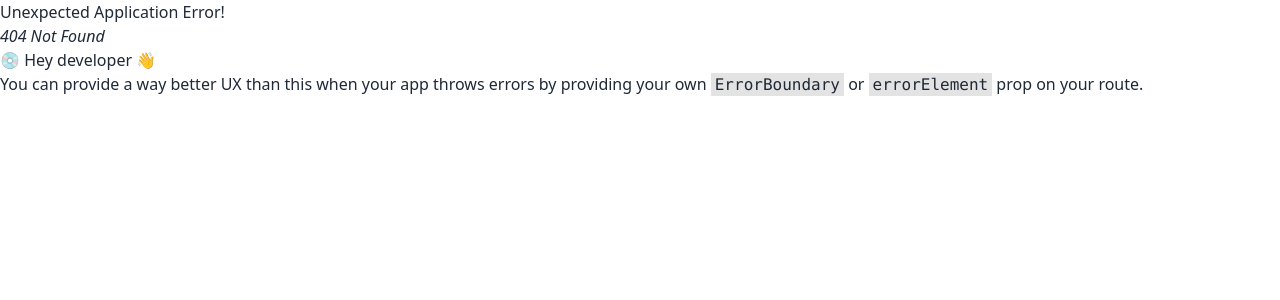
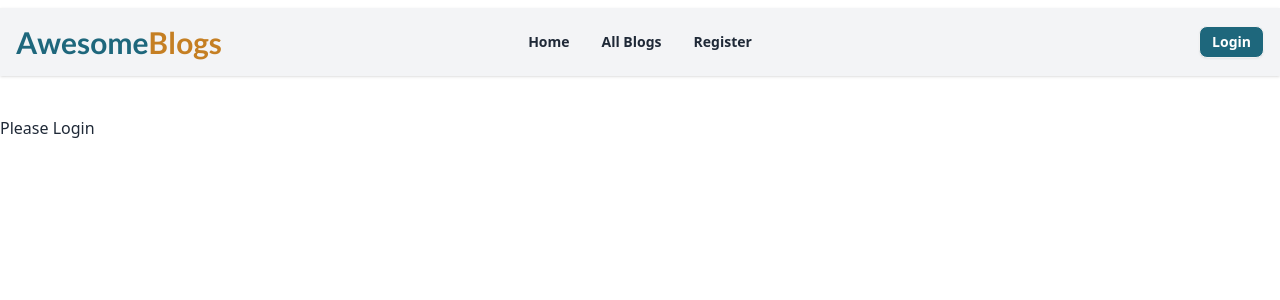
Before and after one commit to ahsan200t/AwesomeBlog-A11-Client, a React (Vite) app: page /login in a window 1280 px wide. Before the commit this address had no page. Shown: the top 300 px of the page. Built offline with nearby package versions, Linux system fonts and the light colour scheme; no server answers.

Commit message:
Navbar complete

```diff
--- /dev/null
+++ b/src/components/Navbar.jsx
@@ -0,0 +1,184 @@
+import { useContext } from "react";
+import { AuthContext } from "../provider/AuthProvider";
+import { Link, NavLink } from "react-router-dom";
+
+const Navbar = () => {
+  const { user,logOut } = useContext(AuthContext);
+
+  const navLinks = (
+    <>
+      <li>
+        <NavLink
+          to="/"
+          className={({ isActive, isPending }) =>
+            isPending
+              ? "pending"
+              : isActive
+              ? "text-[#1E677C] border border-[#C57F23] font-bold font-lato bg-gray-300"
+              : "font-semibold"
+          }
+        >
+          Home
+        </NavLink>
+      </li>
+      <li>
+        <NavLink
+          to="/all blogs"
+          className={({ isActive, isPending }) =>
+            isPending
+              ? "pending"
+              : isActive
+              ? "text-[#1E677C] border border-[#C57F23] font-bold font-lato bg-gray-300"
+              : "font-semibold"
+          }
+        >
+         All Blogs
+        </NavLink>
+      </li>
+      {user && (
+        <li>
+          <NavLink
+            to="/add page"
+            className={({ isActive, isPending }) =>
+              isPending
+                ? "pending"
+                : isActive
+                ?"text-[#1E677C] border border-[#C57F23] font-bold font-lato bg-gray-300"
+                : "font-semibold"
+            }
+          >
+            Add Blogs
+          </NavLink>
+        </li>
+      )}
+
+      {user && (
+        <li>
+          <NavLink
+            to="/my list"
+            className={({ isActive, isPending }) =>
+              isPending
+                ? "pending"
+                : isActive
+                ? "text-[#1E677C] border border-[#C57F23] font-bold font-lato bg-gray-300"
+                : "font-semibold"
+            }
+          >
+            Featured Blogs
+          </NavLink>
+        </li>
+      )}
+      {user && (
+        <li>
+          <NavLink
+            to="/my list"
+            className={({ isActive, isPending }) =>
+              isPending
+                ? "pending"
+                : isActive
+                ? "text-[#1E677C] border border-[#C57F23] font-bold font-lato bg-gray-300"
+                : "font-semibold"
+            }
+          >
+           Wishlist
+
+          </NavLink>
+        </li>
+      )}
+
+      {!user && (
+        <li>
+          <NavLink
+            to="/register"
+            className={({ isActive, isPending }) =>
+              isPending
+                ? "pending"
+                : isActive
+                ? "text-[#1E677C] border border-[#C57F23] font-bold font-lato bg-gray-300"
+                : "font-semibold"
+            }
+          >
+            Register
+          </NavLink>
+        </li>
+      )}
+    </>
+  );
+  return (
+    <div className="navbar bg-gray-100 px-4  mb-10 shadow mt-2">
+      <div className="navbar-start">
+        <div className="dropdown dropdown-bottom z-10 ">
+          <div
+            tabIndex={0}
+            role="button"
+            className="btn btn-ghost md:hidden lg:hidden"
+          >
+            <svg
+              xmlns="http://www.w3.org/2000/svg"
+              className="h-5 w-5"
+              fill="none"
+              viewBox="0 0 24 24"
+              stroke="currentColor"
+            >
+              <path
+                strokeLinecap="round"
+                strokeLinejoin="round"
+                strokeWidth="2"
+                d="M4 6h16M4 12h8m-8 6h16"
+              />
+            </svg>
+          </div>
+          <ul
+            tabIndex={0}
+            className="menu menu-sm dropdown-content mt-3 z-[1] p-2 shadow bg-base-100 rounded-box w-52"
+          >
+            {navLinks}
+          </ul>
+        </div>
+          <a className="text-xl md:text-3xl font-bold font-lato text-[#1E677C]">
+            Awesome<span className="text-[#C57F23]">Blogs</span>
+          </a>
+
+      </div>
+      <div className="navbar-center hidden lg:flex">
+        <ul className="menu menu-horizontal px-1">{navLinks}</ul>
+      </div>
+
+      <div className="navbar-end">
+
+        {user ? (
+          <div className="flex items-center">
+            <label
+              tabIndex={0}
+              role="button"
+              className="btn btn-ghost btn-circle avatar"
+              data-tip={user.displayName}
+            >
+              <div id="loginBtn" className="w-10 rounded-full">
+                <img
+                  src={user?.photoURL || "https://i.ibb.co/2ykmyLP/ahsan.jpg"}
+                />
+              </div>
+            </label>
+            <Link to="/">
+              <button
+                onClick={logOut}
+                className="hidden md:btn md:btn-sm md:bg-emerald-700 md:text-white"
+              >
+                Logout
+              </button>
+            </Link>
+          </div>
+        ) : (
+          <Link to="/login">
+            <button className="btn btn-sm bg-[#1E677C] text-white">
+              Login
+            </button>
+          </Link>
+        )}
+      </div>
+    </div>
+  );
+};
+
+export default Navbar;
--- a/src/firebase/firebase.config.js
+++ b/src/firebase/firebase.config.js
@@ -0,0 +1,14 @@
+// Import the functions you need from the SDKs you need
+import { initializeApp } from "firebase/app";
+// Your web app's Firebase configuration
+const firebaseConfig = {
+  apiKey: "AIzaSyAaDQGPgbjy20lK7m-tO8J4mKM7HTr6yzU",
+  authDomain: "assignment-11-de1f3.firebaseapp.com",
+  projectId: "assignment-11-de1f3",
+  storageBucket: "assignment-11-de1f3.appspot.com",
+  messagingSenderId: "906057679667",
+  appId: "1:906057679667:web:b9327c67f7a6ec5fb2f446"
+};
+
+// Initialize Firebase
+export const app = initializeApp(firebaseConfig);
--- a/src/layouts/Root.jsx
+++ b/src/layouts/Root.jsx
@@ -1,9 +1,13 @@
+import { Outlet } from "react-router-dom";
+import Navbar from "../components/Navbar";
+
 const Root = () => {
     return (
         <div>
             {/* Navbar */}
-             <h1>Main</h1>
+             <Navbar></Navbar>
             {/* Outlet */}
+            <Outlet></Outlet>
 
             {/* Footer */}
         </div>
--- a/src/main.jsx
+++ b/src/main.jsx
@@ -3,9 +3,12 @@
 import "./index.css";
 import { RouterProvider } from "react-router-dom";
 import router from "./routs/Routs.jsx";
+import AuthProvider from "./provider/AuthProvider.jsx";
 
 ReactDOM.createRoot(document.getElementById("root")).render(
   <React.StrictMode>
-    <RouterProvider router={router}></RouterProvider>
+    <AuthProvider>
+      <RouterProvider router={router}></RouterProvider>
+    </AuthProvider>
   </React.StrictMode>
 );
--- /dev/null
+++ b/src/pages/AllBlogs/AllBlogs.jsx
@@ -0,0 +1,9 @@
+const AllBlogs = () => {
+    return (
+        <div>
+            <h1>All Blogs</h1>
+        </div>
+    );
+};
+
+export default AllBlogs;
--- /dev/null
+++ b/src/pages/Home/Home.jsx
@@ -0,0 +1,9 @@
+const Home = () => {
+    return (
+        <div>
+            <h1>Home</h1>
+        </div>
+    );
+};
+
+export default Home;
--- /dev/null
+++ b/src/pages/Login/Login.jsx
@@ -0,0 +1,9 @@
+const Login = () => {
+    return (
+        <div>
+            <h1>Please Login</h1>
+        </div>
+    );
+};
+
+export default Login;
--- /dev/null
+++ b/src/pages/Register/Register.jsx
@@ -0,0 +1,9 @@
+const Register = () => {
+    return (
+        <div>
+            <h1>Register Please</h1>
+        </div>
+    );
+};
+
+export default Register;
--- a/src/provider/AuthProvider.jsx
+++ b/src/provider/AuthProvider.jsx
@@ -11,7 +11,8 @@
   signOut,
   updateProfile,
 } from "firebase/auth";
-import app from "../firebase/firebase.config";
+import { app } from "../firebase/firebase.config";
+
 
 // Social Auth Provider
 const googleProvider = new GoogleAuthProvider();
```
Also changed, not shown: src/routs/Routs.jsx (+22 -0 lines).
